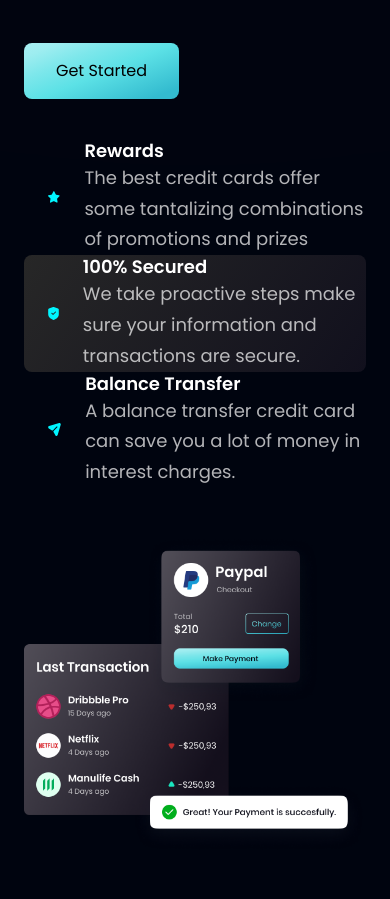
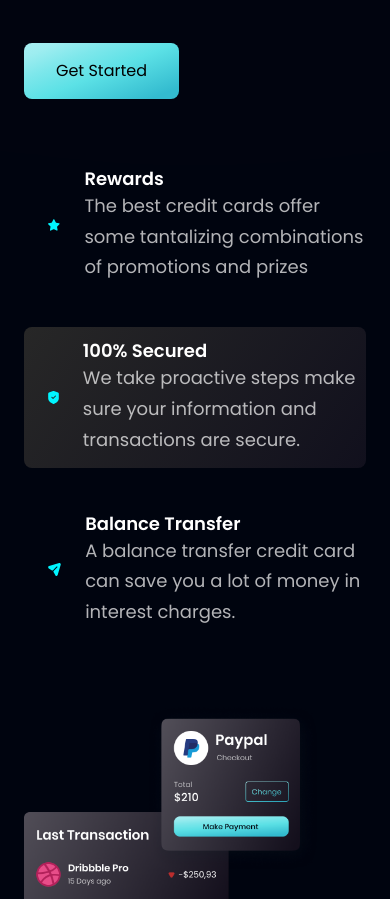
Before and after one commit to MonarchRyuzaki/Hooman-Bank, a React (Vite) app: page / in a window 390 px wide. Shown: the part 1960-2859 px from the top of the page. Built offline with nearby package versions, Linux system fonts and the light colour scheme.

Commit message:
Billing Fixed on Small sizes

```diff
--- a/src/components/Feature.jsx
+++ b/src/components/Feature.jsx
@@ -1,7 +1,7 @@
 import styles from "../style";
 
 const Feature = ({ bg, icon, title, content }) => (
-  <div className={`flex flex-row flex-1 justify-center items-center ${bg} rounded-lg`}>
+  <div className={`flex flex-row flex-1 justify-center items-center ${bg} rounded-lg md:my-0 my-4 py-3`}>
     <div className="px-6">
       <img src={icon} alt="icon" />
     </div>
```
